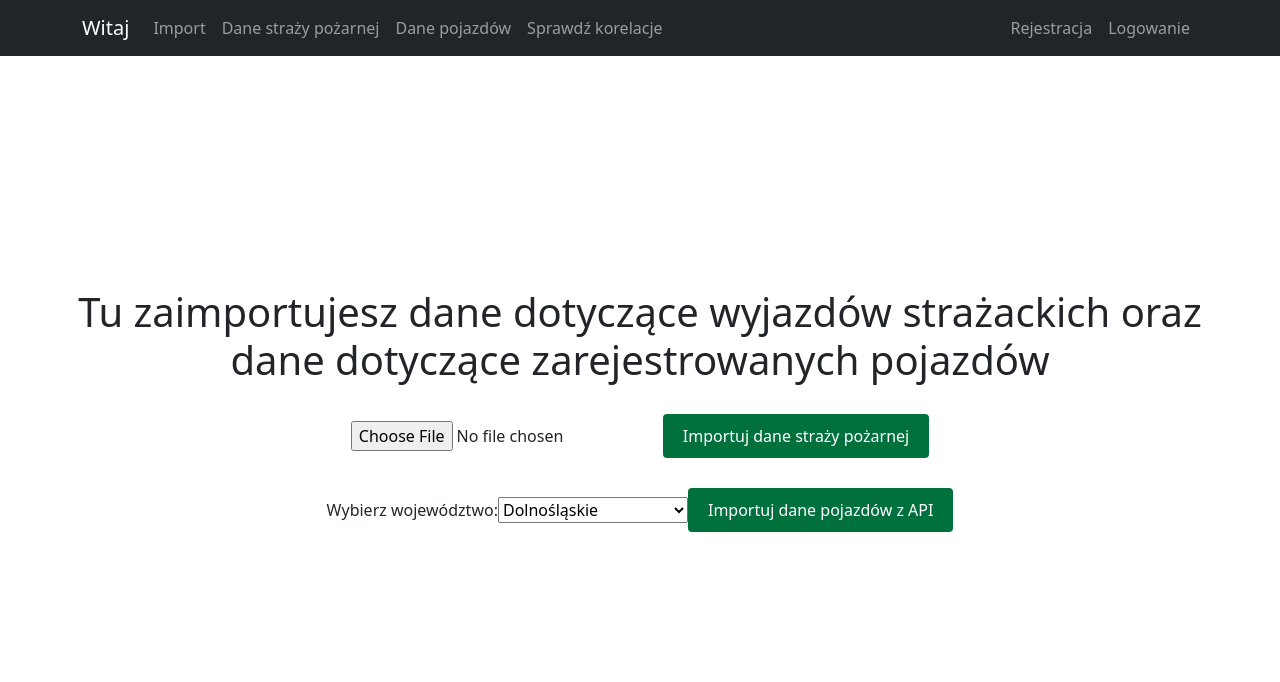
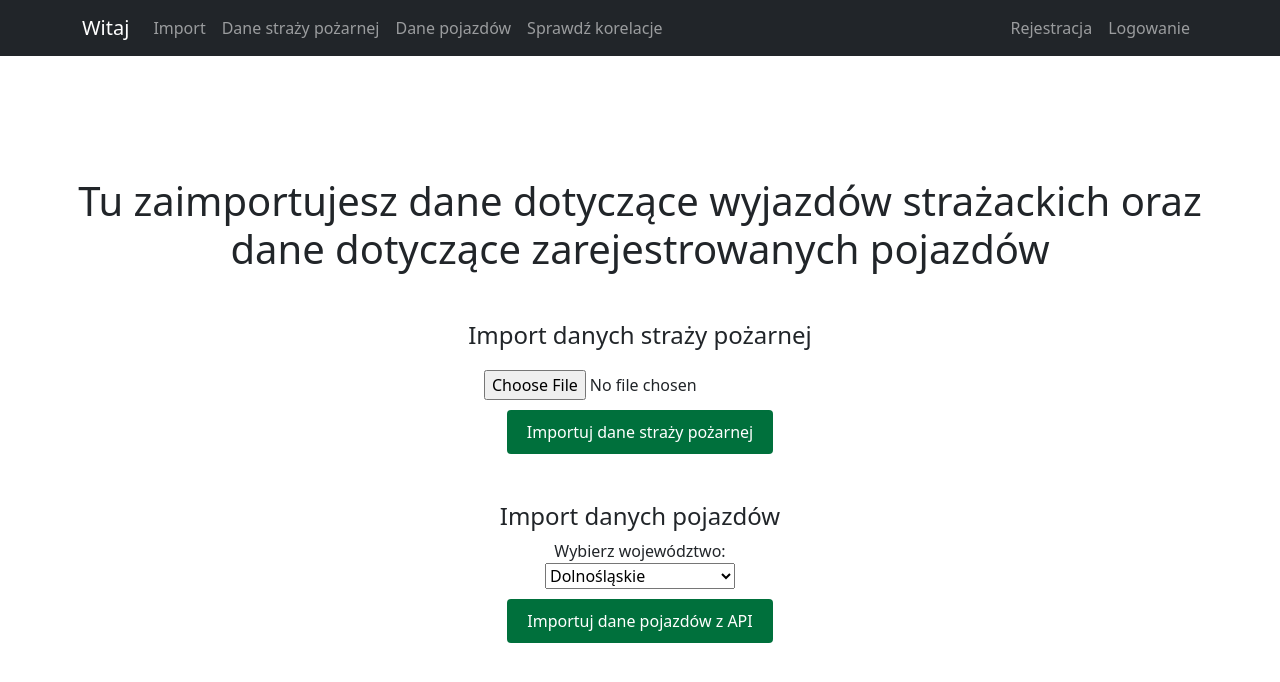
Before and after one commit to weronika28/IS_project, a React (Vite) app in the folder frontend/: page /import in a window 1280 px wide. Shown: the top 682 px of the page. Built offline with nearby package versions, Linux system fonts and the light colour scheme; no server answers.

Commit message:
import visibility

```diff
--- a/frontend/src/components/ImportDataFile.jsx
+++ b/frontend/src/components/ImportDataFile.jsx
@@ -94,17 +94,24 @@ const ImportDataFile = () => {
 
     return (
         <div className="import-data-container">
-            <h1>Tu zaimportujesz dane dotyczące wyjazdów strażackich oraz dane dotyczące zarejestrowanych pojazdów</h1>
-            <div className="import-section">
+            <h1 className={"mb-5"}>Tu zaimportujesz dane dotyczące wyjazdów strażackich oraz dane dotyczące zarejestrowanych pojazdów</h1>
+            <h4>
+                Import danych straży pożarnej
+            </h4>
+            <div className="import-section mb-5">
                 <input type="file" accept=".csv" onChange={handleFireDepartmentFileChange}/>
+                <br/>
                 <button className="import-button" onClick={handleImportFireDepartmentData}
                         disabled={loadingFireDepartment}>
                     {loadingFireDepartment ? <FaSpinner className="spinner"/> : "Importuj dane straży pożarnej"}
                 </button>
             </div>
             <div className="import-section">
-                <label>
-                    Wybierz województwo:
+                <h4>
+                    Import danych pojazdów
+                </h4>
+                <label className="">
+                    Wybierz województwo: <br/>
                     <select value={wojewodztwo} onChange={(e) => setWojewodztwo(e.target.value)}>
                         <option value="02">Dolnośląskie</option>
                         <option value="04">Kujawsko-pomorskie</option>
@@ -124,6 +131,7 @@ const ImportDataFile = () => {
                         <option value="32">Zachodniopomorskie</option>
                     </select>
                 </label>
+                <br/>
                 <button className="import-button" onClick={handleImportVehicleDataFromApi} disabled={loadingVehicleApi}>
                     {loadingVehicleApi ? <FaSpinner className="spinner"/> : "Importuj dane pojazdów z API"}
                 </button>
```
